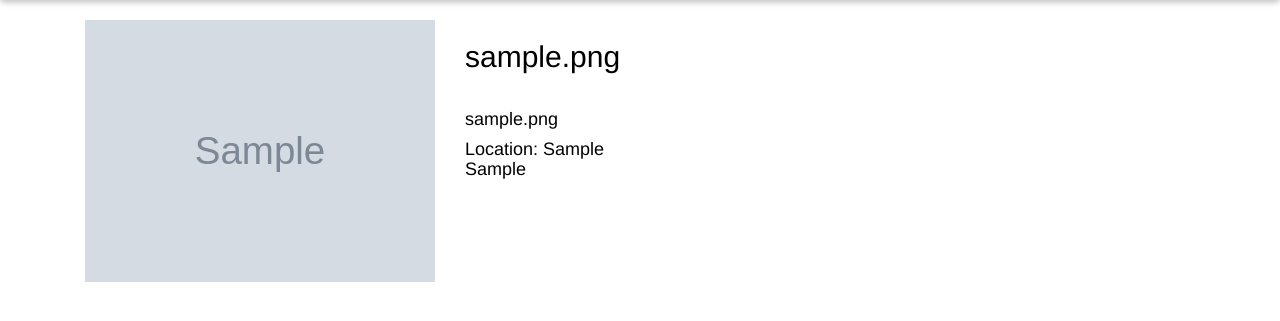
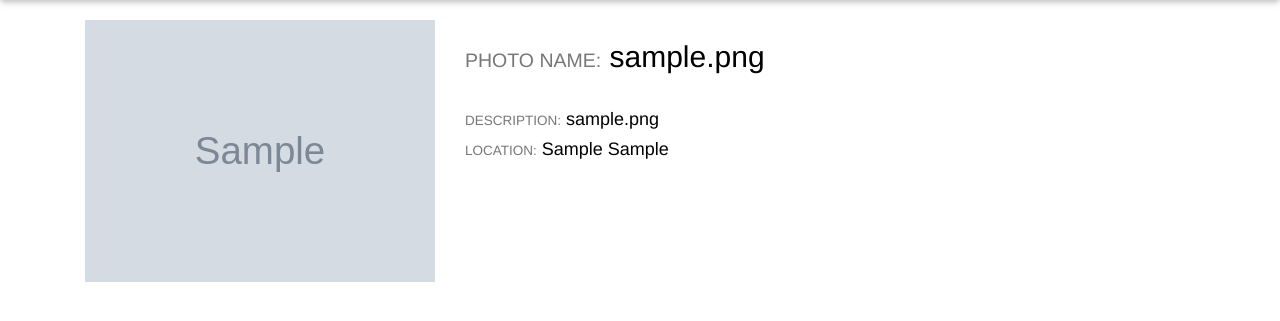
Before and after one commit to badruu/gallery, a Django app: page /photos/1 in a window 1280 px wide. Shown: the part 66-387 px from the top of the page. Run offline with Django 3.2, Linux system fonts and the light colour scheme; tables that the repository leaves empty hold one stand-in row (values such as "Sample post"); grey boxes marked "Sample" are stand-in pictures; some libraries are stand-ins or nearby versions.

Commit message:
display change photos.html and base.css

```diff
--- a/photos/static/css/base.css
+++ b/photos/static/css/base.css
@@ -1,8 +1,3 @@
-#play{
-    margin:2%;
-    padding: 1%;
-    border-radius: 10px;
-}
 body
 {
     background-color: #fff;
--- a/photos/templates/photos/photos.html
+++ b/photos/templates/photos/photos.html
@@ -9,11 +9,11 @@
        <div class="col-md-4">
         <img src="{{photo.image.url}}"  class="img-responsive" alt="">
        </div>
-   <div class="col-md-2">
-      <h2 class="card-title">{{photo.image_name}}</h2><br>
-    <h4 class="card-text">{{photo.image_desc}}</h4>
-    <h4 class="card-text">Location: {{photo.location}}</h4>
-   </div>
+      <div class="col-md-4">
+        <h2 class="card-title"> <small>PHOTO NAME:</small> {{photo.image_name}}</h2><br>
+        <h4 class="card-text"> <small>DESCRIPTION:</small> {{photo.image_desc}}</h4>
+        <h4 class="card-text"><small>LOCATION:</small> {{photo.location}}</h4>
+      </div>
    </div>
 
  </div>
```
